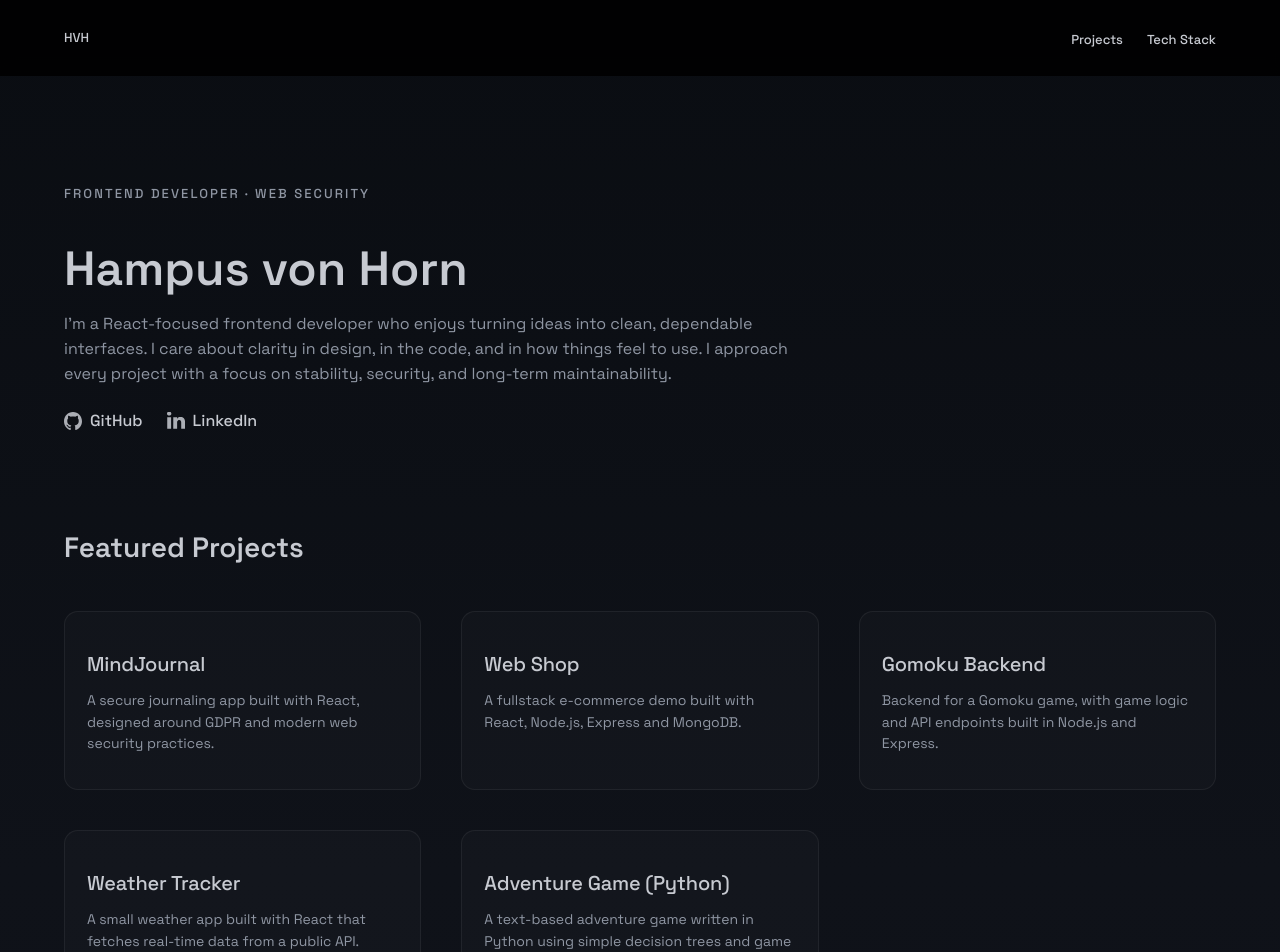
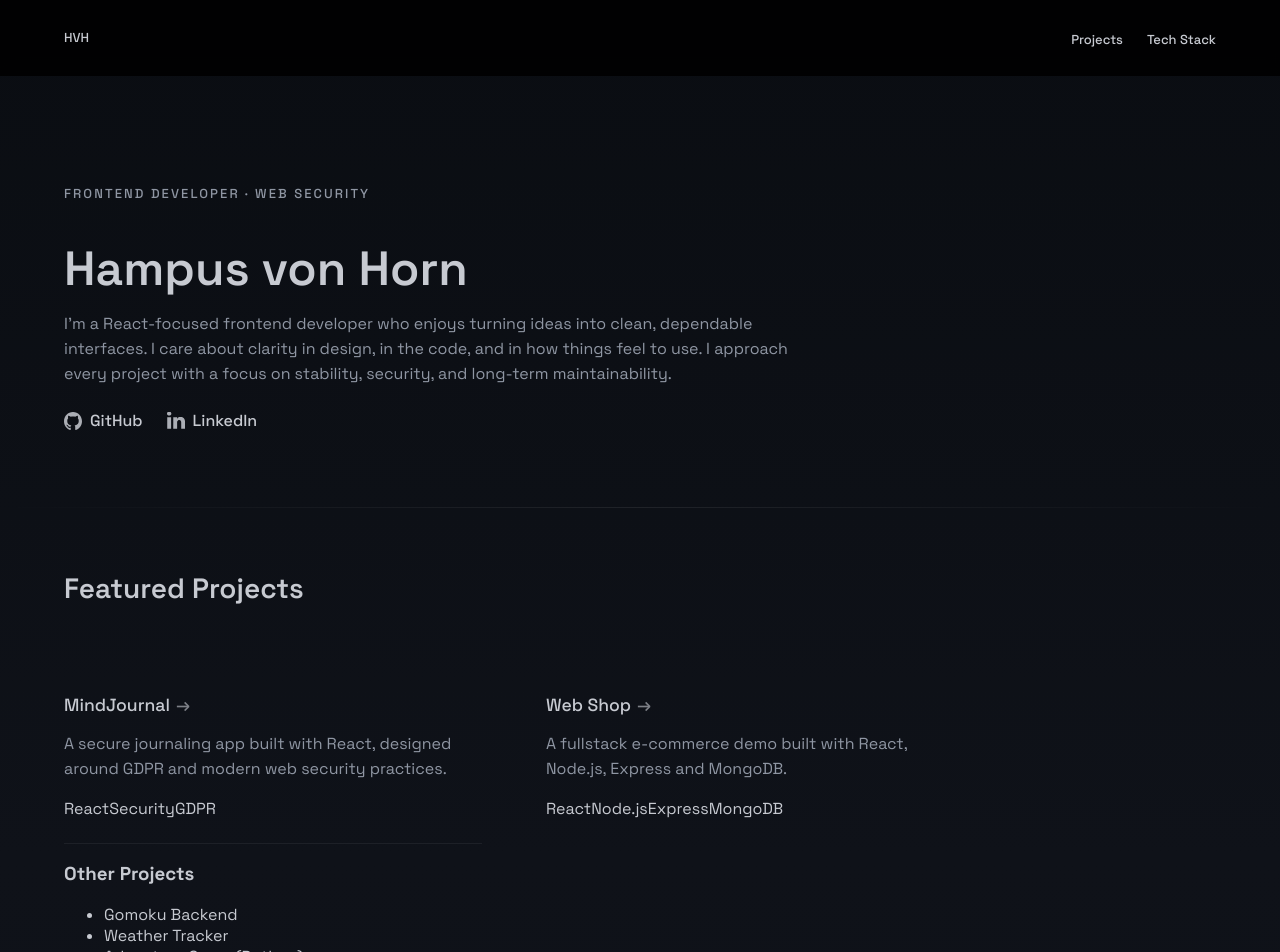
Before and after one commit to hampusvh/hampusvh-portfolio, a Next.js app: page / in a window 1280 px wide. Shown: the top 952 px of the page. Built offline with nearby package versions, Linux system fonts and the light colour scheme.

Commit message:
improve projects section structure and separated data to new projects.ts

```diff
--- /dev/null
+++ b/components/projects/ProjectCard.tsx
@@ -0,0 +1,36 @@
+import { Project } from "@/data/projects";
+
+interface Props {
+    project: Project;
+}
+
+function ProjectCard({ project }: Props) {
+    return (
+        <a
+            href={project.repoUrl}
+            target="_blank"
+            rel="noopener noreferrer"
+            className="project-entry"
+        >
+            <h3 className="project-title">
+                {project.title}
+                <span className="project-arrow">→</span>
+            </h3>
+
+            <p className="project-description">
+                {project.description}
+            </p>
+
+            <div className="project-tags">
+                {project.tags.map(tag => (
+                    <span key={tag} className="project-tag">
+                        {tag}
+                    </span>
+                ))}
+            </div>
+        </a>
+    );
+}
+
+
+export default ProjectCard;
--- a/components/sections/ProjectsSection.tsx
+++ b/components/sections/ProjectsSection.tsx
@@ -1,33 +1,34 @@
-import Card from "@/components/ui/Card";
+import ProjectCard from "@/components/projects/ProjectCard";
+import { PROJECTS } from "@/data/projects";
 import "@/styles/sections/projects.css";
+
+const featuredProjects = PROJECTS.filter(project => project.featured);
+const otherProjects = PROJECTS.filter(project => !project.featured);
 
 function ProjectsSection() {
   return (
     <section id="projects" className="section projects">
       <div className="container">
         <h2 className="heading-section">Featured Projects</h2>
+
         <div className="projects-grid">
-          <Card>
-            <h3 className="heading-card card-title">MindJournal</h3>
-            <p className="text-body-sm project-description">A secure journaling app built with React, designed around GDPR and modern web security practices.</p>
-          </Card>
-          <Card>
-            <h3 className="heading-card card-title">Web Shop</h3>
-            <p className="text-body-sm project-description">A fullstack e-commerce demo built with React, Node.js, Express and MongoDB.</p>
-          </Card>
-          <Card>
-            <h3 className="heading-card card-title">Gomoku Backend</h3>
-            <p className="text-body-sm project-description">Backend for a Gomoku game, with game logic and API endpoints built in Node.js and Express.</p>
-          </Card>
-          <Card>
-            <h3 className="heading-card card-title">Weather Tracker</h3>
-            <p className="text-body-sm project-description">A small weather app built with React that fetches real-time data from a public API.</p>
-          </Card>
-          <Card>
-            <h3 className="heading-card card-title">Adventure Game (Python)</h3>
-            <p className="text-body-sm project-description">A text-based adventure game written in Python using simple decision trees and game logic.</p>
-          </Card>
+          {featuredProjects.map(project => (
+            <ProjectCard
+              key={project.id}
+              project={project}
+            />
+          ))}
         </div>
+
+        <h3 className="heading-subsection">Other Projects</h3>
+
+        <ul className="projects-list">
+          {otherProjects.map(project => (
+            <li key={project.id}>
+              {project.title}
+            </li>
+          ))}
+        </ul>
       </div>
     </section>
   );
--- /dev/null
+++ b/data/projects.ts
@@ -0,0 +1,56 @@
+export interface Project {
+    id: string;
+    title: string;
+    description: string;
+    tags: string[];
+    featured: boolean;
+    repoUrl?: string;
+}
+
+export const PROJECTS: Project[] = [
+    {
+        id: "mindjournal",
+        title: "MindJournal",
+        description:
+            "A secure journaling app built with React, designed around GDPR and modern web security practices.",
+        tags: ["React", "Security", "GDPR"],
+        featured: true,
+        repoUrl: "https://github.com/hampusvh/FWK24S-WAI-Projektarbete-Frontend",
+    },
+    {
+        id: "webshop",
+        title: "Web Shop",
+        description:
+            "A fullstack e-commerce demo built with React, Node.js, Express and MongoDB.",
+        tags: ["React", "Node.js", "Express", "MongoDB"],
+        featured: true,
+        repoUrl: "https://github.com/hampusvh/react-web-shop",
+    },
+    {
+        id: "gomoku",
+        title: "Gomoku Backend",
+        description:
+            "Backend for a Gomoku game, with game logic and API endpoints built in Node.js and Express.",
+        tags: ["Node.js", "Express"],
+        featured: false,
+        repoUrl: "https://github.com/hampusvh/FWK24S-PLU-5iRad-backend",
+    },
+    {
+        id: "weather",
+        title: "Weather Tracker",
+        description:
+            "A small weather app built with React that fetches real-time data from a public API.",
+        tags: ["React", "API"],
+        featured: false,
+        repoUrl: "https://github.com/hampusvh/react-weather-tracker",
+    },
+    {
+        id: "adventure",
+        title: "Adventure Game (Python)",
+        description:
+            "A text-based adventure game written in Python using simple decision trees and game logic.",
+        tags: ["Python"],
+        featured: false,
+        repoUrl: "https://github.com/hampusvh/python-adventure-game",
+    }
+];
--- a/styles/sections/projects.css
+++ b/styles/sections/projects.css
@@ -3,26 +3,76 @@
   padding-block: 64px 92px;
   background: transparent;
   color: var(--text-main);
-  overflow: hidden;
 }
+
+.projects::before {
+  content: "";
+  display: block;
+  height: 1px;
+  width: 100%;
+  margin-bottom: 64px;
+  background: linear-gradient(to right,
+      transparent,
+      rgba(255, 255, 255, 0.08),
+      transparent);
+}
+
 
 .projects h2 {
   margin-bottom: 3rem;
 }
 
+/* Featured projects layout */
 .projects-grid {
-  position: relative;
-  z-index: 1;
   display: grid;
-  gap: 40px;
-  grid-template-columns: repeat(3, minmax(0, 1fr));
+  grid-template-columns: 1fr 1fr;
+  gap: 64px;
+  max-width: 900px;
 }
 
-.card-title {
-  margin-bottom: 8px;
-  letter-spacing: -0.01em;
+/* Clickable project entry */
+.project-entry {
+  display: block;
+  padding: 24px 0;
+
+  color: var(--text-main);
+  text-decoration: none;
 }
 
+.project-entry:not(:last-child) {
+  border-bottom: 1px solid rgba(255, 255, 255, 0.06);
+}
+
+.project-entry:hover {
+  color: var(--text-strong);
+}
+
+.project-entry:visited {
+  color: var(--text-main);
+}
+
+/* Project title */
+.project-title {
+  display: flex;
+  align-items: center;
+  gap: 6px;
+
+  font-size: 1.1rem;
+  font-weight: 500;
+  margin-bottom: 6px;
+}
+
+/* Arrow micro-interaction */
+.project-arrow {
+  opacity: 0.6;
+  transition: transform 150ms ease;
+}
+
+.project-entry:hover .project-arrow {
+  transform: translateX(4px);
+}
+
+/* Description */
 .project-description {
   color: var(--text-muted);
   line-height: 1.55;
```
